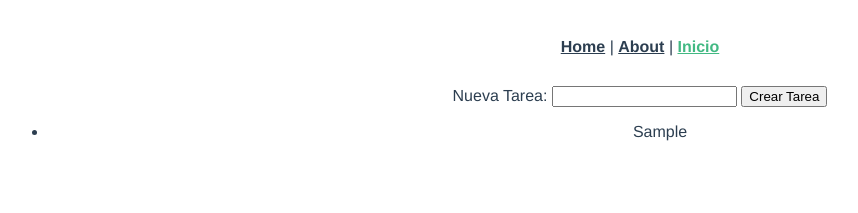
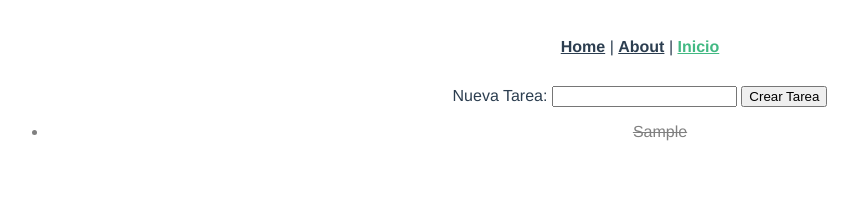
Before and after one commit to mariosanmartin/yannTiersenn, a Vue app: page /inicio in a window 1280 px wide. Both pictures are taken after typing "Sample" into the empty fields and a click on the input "Crear Tarea". Shown: the top 213 px of the page, without its empty margins (0-858 px from the left). Built offline with nearby package versions, Linux system fonts and the light colour scheme.

Commit message:
Se agrega estilo y se cambia el estado completado a true ya que se agrega una clase dinamica , la cual en el futuro brillara

```diff
--- a/src/components/TodoList.vue
+++ b/src/components/TodoList.vue
@@ -7,7 +7,11 @@
       {{ newTask }}
       <input type="submit" value="Crear Tarea" />
       <ul>
-        <li v-for="(task, i) in tasks" :key="`task` + i">
+        <li
+          v-for="(task, i) in tasks"
+          :key="`task` + i"
+          :class="{ completed: task.completed }"
+        >
           {{ task.text }}
         </li>
       </ul>
@@ -27,7 +31,7 @@ export default {
     createTask() {
       let task = {
         text: this.newTask,
-        completed: false
+        completed: true
       };
       // Mete la tarea en el array tareas
       this.tasks.push(task);
@@ -39,4 +43,9 @@ export default {
 };
 </script>
 
-<style></style>
+<style>
+.completed {
+  text-decoration: line-through;
+  color: gray;
+}
+</style>
```
